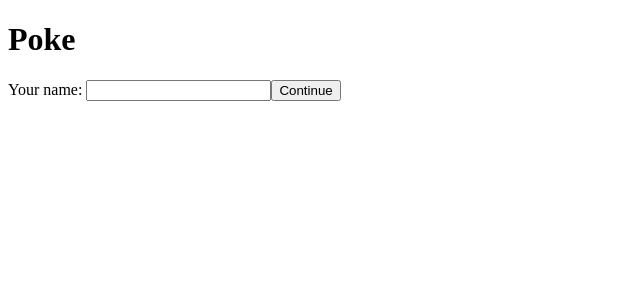
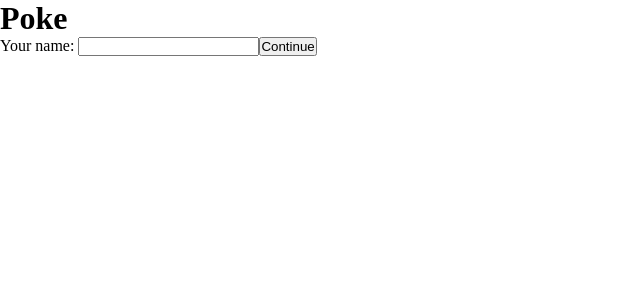
Before and after one commit to denisjosemendozavidal/Homework5, a React (Vite) app: page /#/ in a window 1280 px wide. Shown: the top 300 px of the page, without its empty margins (0-640 px from the left). Built offline with nearby package versions, Linux system fonts and the light colour scheme.

Commit message:
Updating

```diff
--- a/src/Components/Home.jsx
+++ b/src/Components/Home.jsx
@@ -16,7 +16,7 @@ const Home = () => {
   }
 
   return (
-    <div>
+    <div className='home'>
     <form onSubmit={handleSubmit}>
       <label htmlFor="UserName">Your name: </label>
       <input type="text" id='UserName'/>
--- a/src/Components/Pokedex.id.jsx
+++ b/src/Components/Pokedex.id.jsx
@@ -18,12 +18,11 @@ const Pokedexid = () => {
 
   }, [])
 
-  console.log(idlower);
 
   return (
     <article>
       <img src={poke?.sprites.other.dream_world.front_default} alt="" />
-
+      <h1>{`${poke?.name}`}</h1>
     </article>
   )
 }
--- a/src/index.css
+++ b/src/index.css
@@ -0,0 +1,17 @@
+*{
+    padding: 0;
+    margin: 0;
+    box-sizing: border-box;
+}
+
+.App{
+    height: 100vh;
+    width: 100vw;
+}
+
+.home {
+    width: 100%;
+    height: 100%;
+    background-repeat: no-repeat;
+    background-size: 100% 100%;
+}
```
Also changed, not shown: 1 other file (tests, documents, lock files or other folders).
